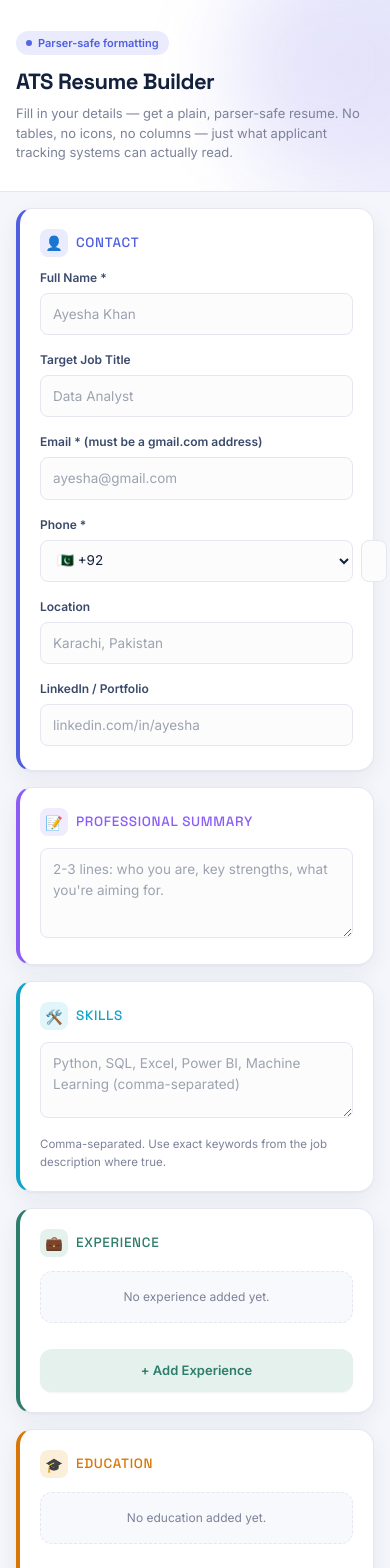
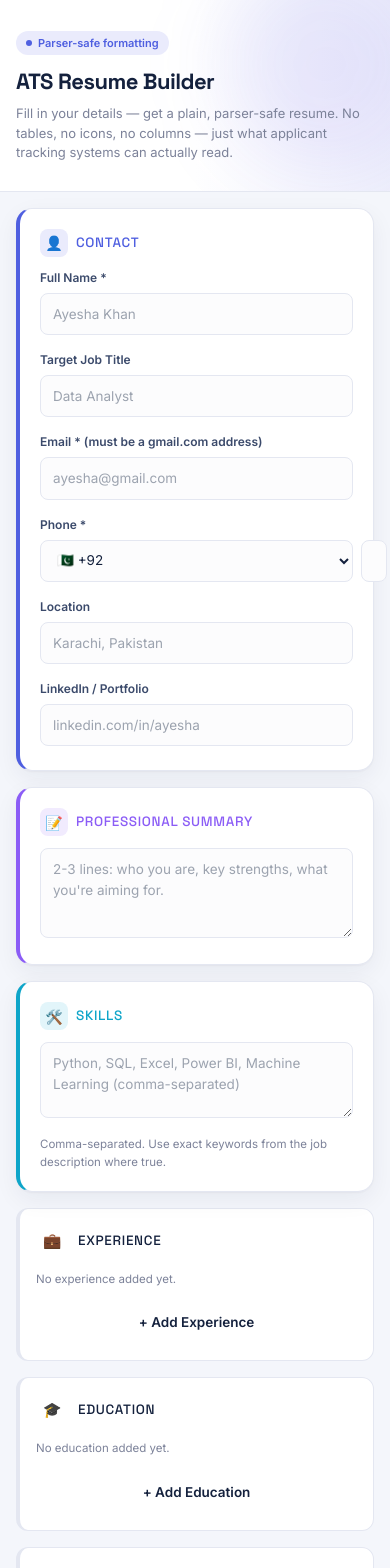
Before and after one commit to bahawal-khan/ATS-CV-BUILDER, a Next.js app: page / in a window 390 px wide. Shown: the top 1568 px of the page. Built offline with nearby package versions, Linux system fonts and the light colour scheme.

Commit message:
Refactor ListSection component with new props and styles

```diff
--- a/components/ListSection.js
+++ b/components/ListSection.js
@@ -1,56 +1,68 @@
 "use client";
 
-import { accentClasses } from "./ResumeBuilder";
-
-export default function ListSection({ title, accent = "indigo", icon = "📄", items, fields, onAdd, onUpdate, onRemove, emptyText }) {
-  const c = accentClasses(accent);
-
+export default function ListSection({ title, icon, color, bg, items, fields, onAdd, onUpdate, onRemove, emptyText }) {
   return (
     <div
-      className={`bg-paper border border-line ${c.border} border-l-4 rounded-2xl p-5 shadow-card hover:shadow-cardHover transition-shadow duration-300 animate-fadeInUp`}
+      className="bg-paper border border-line rounded-xl p-4 mb-4"
+      style={{ borderLeftWidth: 4, borderLeftColor: color }}
     >
-      <div className="flex items-center gap-2 mb-3.5">
-        <span className={`w-7 h-7 rounded-lg ${c.bg} flex items-center justify-center text-[14px]`}>{icon}</span>
-        <h2 className={`font-display text-[13.5px] uppercase tracking-wider ${c.text}`}>{title}</h2>
+      <div className="flex items-center gap-2.5 mb-3.5">
+        <span
+          className="w-8 h-8 rounded-lg flex items-center justify-center text-[15px] flex-none"
+          style={{ background: bg }}
+        >
+          {icon}
+        </span>
+        <h2 className="font-display text-[13.5px] uppercase tracking-wider m-0" style={{ color }}>
+          {title}
+        </h2>
       </div>
 
-      {items.length === 0 && (
-        <p className="text-[12px] text-muted mb-3 bg-bg/60 border border-dashed border-line rounded-xl px-3.5 py-4 text-center">
-          {emptyText}
-        </p>
-      )}
+      {items.length === 0 && <p className="text-[11.5px] text-muted mb-3">{emptyText}</p>}
 
-      <div className="space-y-3.5">
       {items.map((item) => (
-          <div
-            key={item.id}
-            className={`border border-line ${c.bg} rounded-xl p-4 sm:p-5 relative animate-popIn transition-transform duration-200 hover:-translate-y-0.5`}
-          >
+        <div key={item.id} className="border-2 border-dashed border-line rounded-lg p-4 mb-3 relative">
           <button
             type="button"
             onClick={() => onRemove(item.id)}
-              className="absolute top-3 right-3 bg-white text-warn text-[11px] font-semibold rounded-lg px-2.5 py-1.5 shadow-sm border border-warn/20 hover:bg-warnsoft hover:shadow transition-all"
+            className="absolute top-2.5 right-2.5 bg-warnsoft text-warn text-[11px] font-semibold rounded-md px-2.5 py-1.5 hover:opacity-80"
           >
-              ✕ Remove
+            Remove
           </button>
 
-            <div className="flex flex-wrap gap-3 pr-16 sm:pr-20">
+          <div className="flex flex-wrap gap-3">
             {fields.map((f) =>
               f.type === "textarea" ? (
-                  <div key={f.key} className="flex-1 min-w-[180px] w-full mb-1">
-                    <label className="block text-[12px] font-semibold text-inksoft mb-1.5">{f.label}</label>
+                <div key={f.key} className="flex-1 min-w-[140px] w-full mb-1">
+                  <label className="block text-[12px] font-semibold text-inksoft mb-1">{f.label}</label>
                   <textarea
-                      className="w-full border border-line rounded-lg px-3 py-2.5 text-[13.5px] bg-white focus:outline-none focus:border-indigo focus:ring-2 focus:ring-indigo/15 min-h-[76px] resize-y"
+                    className="w-full border-2 border-line rounded-lg px-3.5 py-3 text-[14.5px] bg-[#FCFCFB] transition-all focus:outline-none focus:bg-white min-h-[70px] resize-y"
+                    onFocus={(e) => {
+                      e.target.style.borderColor = color;
+                      e.target.style.boxShadow = `0 0 0 4px ${color}26`;
+                    }}
+                    onBlur={(e) => {
+                      e.target.style.borderColor = "";
+                      e.target.style.boxShadow = "";
+                    }}
                     placeholder={f.placeholder}
                     value={item[f.key] || ""}
                     onChange={(e) => onUpdate(item.id, f.key, e.target.value)}
                   />
                 </div>
               ) : (
-                  <div key={f.key} className="flex-1 min-w-[160px] mb-1">
-                    <label className="block text-[12px] font-semibold text-inksoft mb-1.5">{f.label}</label>
+                <div key={f.key} className="flex-1 min-w-[140px] mb-1">
+                  <label className="block text-[12px] font-semibold text-inksoft mb-1">{f.label}</label>
                   <input
-                      className="w-full border border-line rounded-lg px-3 py-2.5 text-[13.5px] bg-white focus:outline-none focus:border-indigo focus:ring-2 focus:ring-indigo/15"
+                    className="w-full border-2 border-line rounded-lg px-3.5 py-3 text-[14.5px] bg-[#FCFCFB] transition-all focus:outline-none focus:bg-white"
+                    onFocus={(e) => {
+                      e.target.style.borderColor = color;
+                      e.target.style.boxShadow = `0 0 0 4px ${color}26`;
+                    }}
+                    onBlur={(e) => {
+                      e.target.style.borderColor = "";
+                      e.target.style.boxShadow = "";
+                    }}
                     placeholder={f.placeholder}
                     value={item[f.key] || ""}
                     onChange={(e) => onUpdate(item.id, f.key, e.target.value)}
@@ -61,12 +73,12 @@ export default function ListSection({ title, accent = "indigo", icon = "📄", i
           </div>
         </div>
       ))}
-      </div>
 
       <button
         type="button"
         onClick={onAdd}
-        className={`w-full mt-3.5 ${c.bg} ${c.text} font-semibold text-[13px] rounded-xl py-3 hover:brightness-95 hover:-translate-y-0.5 active:translate-y-0 transition-all duration-150 shadow-sm`}
+        className="w-full font-semibold text-[13.5px] rounded-lg py-3 transition-opacity hover:opacity-85"
+        style={{ background: bg, color }}
       >
         + Add {title.replace(/s$/, "")}
       </button>
```
Lines whose indentation alone changed are shown as unchanged.
